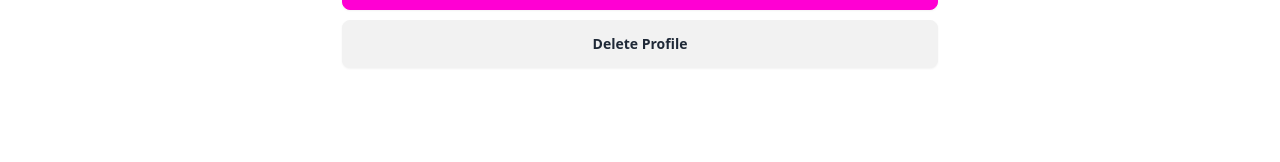
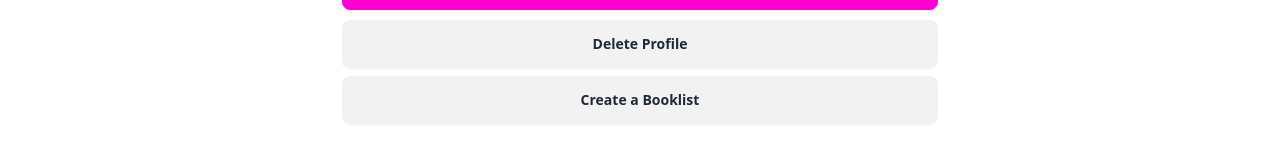
Before and after one commit to bounswe/bounswe2024group3, a React (Create React App) app in the folder bibliosearch_web/: page /profile in a window 1280 px wide. Shown: the part 390-552 px from the top of the page. Built offline with nearby package versions, Linux system fonts and the light colour scheme.

Commit message:
Add booklist creation

```diff
--- a/bibliosearch_web/src/pages/Profile.tsx
+++ b/bibliosearch_web/src/pages/Profile.tsx
@@ -87,6 +87,25 @@ const Profile = () => {
     }
   };
 
+  const handleNewBooklist = () => {
+    const booklistName = window.prompt('Enter a name for the new booklist');
+    if (booklistName) {
+      setLoading(true);
+      axios.post(`${process.env.REACT_APP_BACKEND_URL}create_booklist/`, { name: booklistName }, {
+        headers: { 'Content-Type': 'application/json' },
+        withCredentials: true
+      }).then(response => {
+          alert('Booklist created successfully!');
+          setLoading(false);
+          setProfile(prev => prev ? { ...prev, booklists: [...prev.booklists, response.data] } : null);
+        })
+        .catch(error => {
+          setError('Failed to create booklist');
+          setLoading(false);
+        });
+    }
+  };
+
   if (loading) return <div>Loading...</div>;
   if (error) return <div>Error: {error}</div>;
 
@@ -122,7 +141,10 @@ const Profile = () => {
               <button onClick={() => setEditMode(true)} className="btn btn-secondary" style={{ width: '100%', marginBottom: '10px' }}>Edit Profile</button>
             </div>
             <div>
-              <button onClick={handleDelete} className="btn btn-danger" style={{ width: '100%' }}>Delete Profile</button>
+              <button onClick={handleDelete} className="btn btn-danger mb-2" style={{ width: '100%' }}>Delete Profile</button>
+            </div>
+            <div>
+              <button onClick={handleNewBooklist} className="btn btn-danger" style={{ width: '100%' }}>Create a Booklist</button>
             </div>
           </div>
         </div>
```
